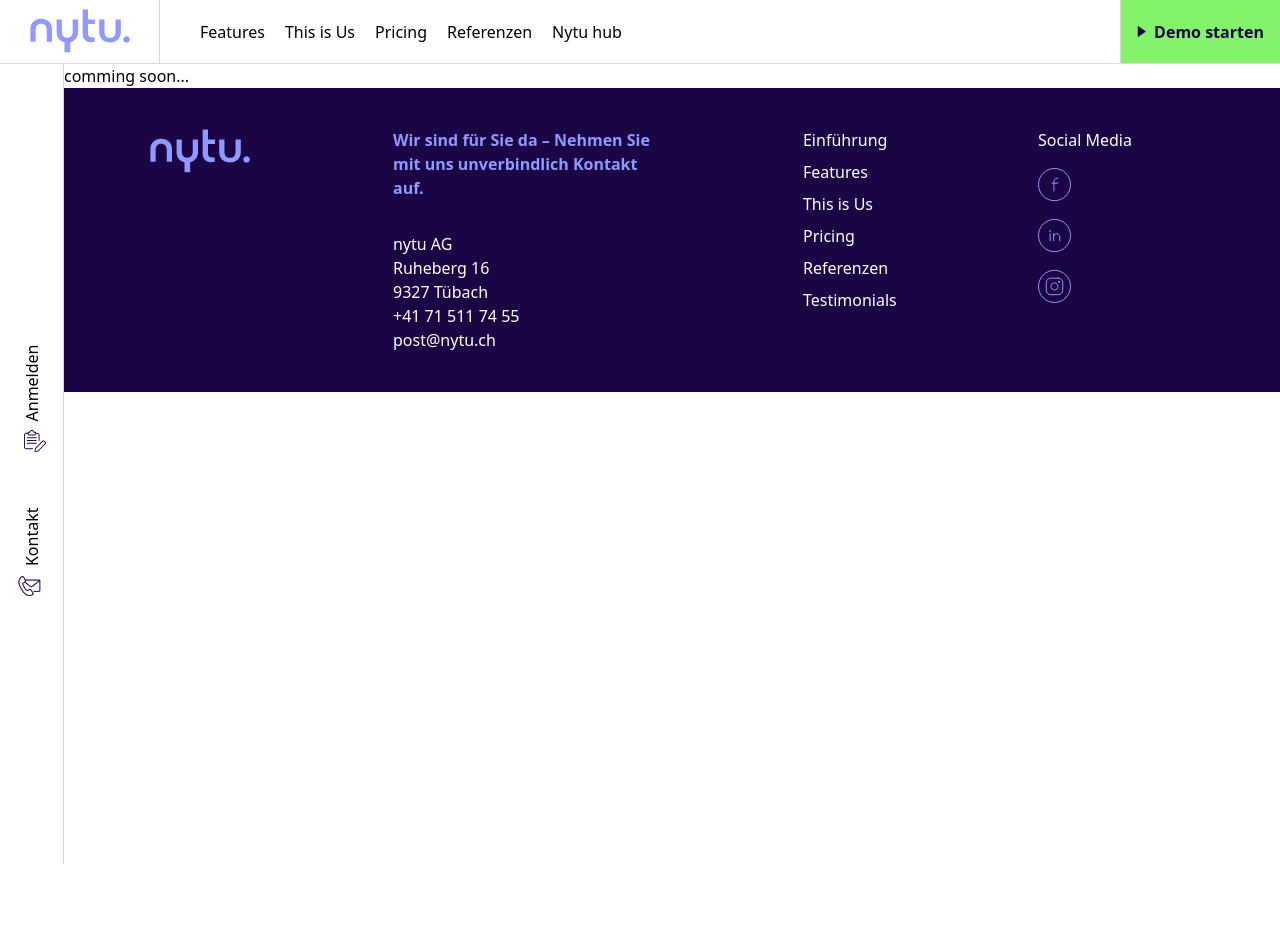
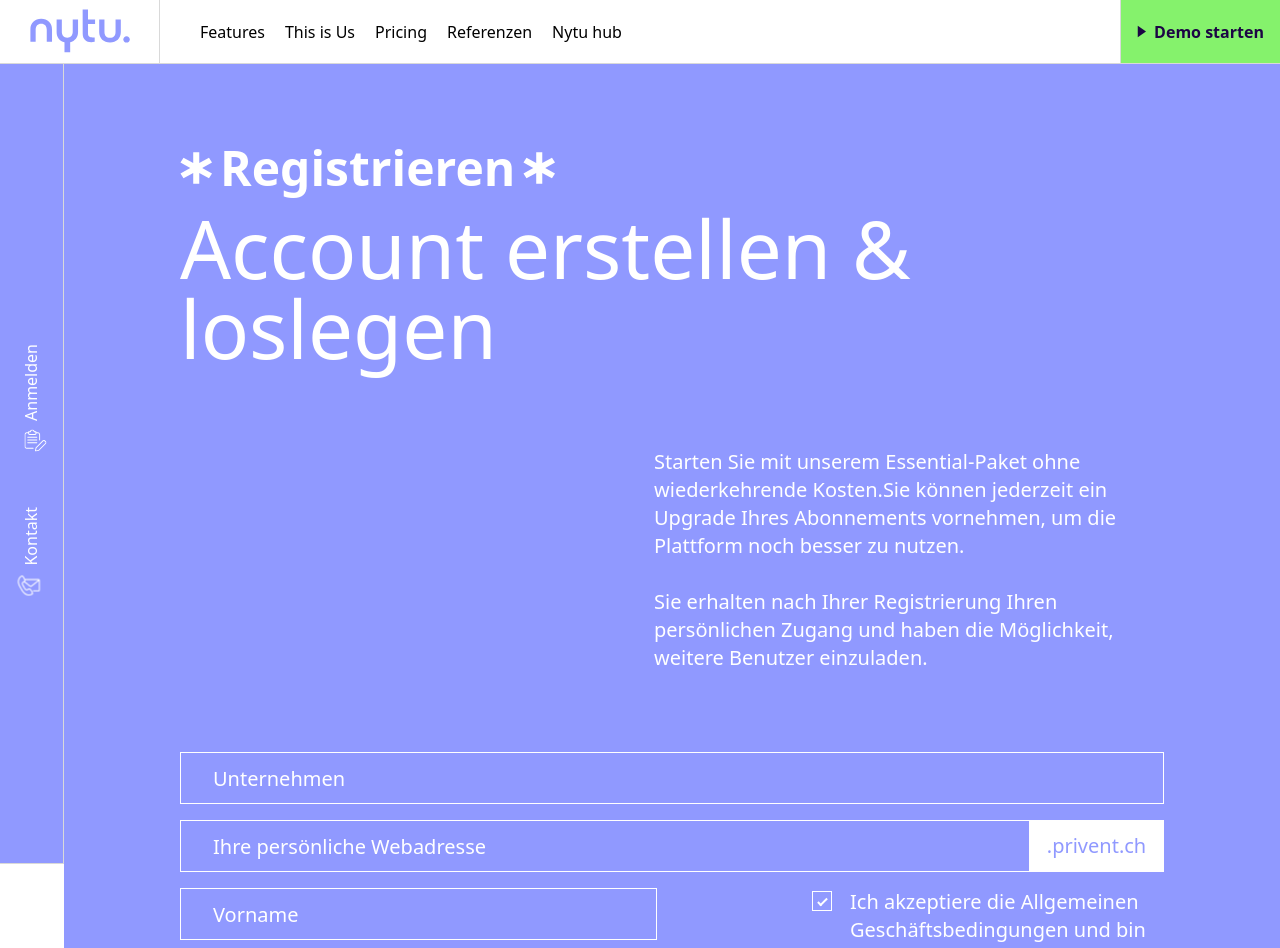
Before and after one commit to abdelaliabouelhassan/nytu, a Nuxt app: page /register in a window 1280 px wide. Shown: the top 948 px of the page. Before the commit the page ends 800 px from the top, so only its background shows below. Built offline with nearby package versions, Linux system fonts and the light colour scheme.

Commit message:
register & contact

```diff
--- a/assets/css/main.css
+++ b/assets/css/main.css
@@ -5,5 +5,5 @@
 
 
 .main-container {
-    @apply  max-w-[984px] mx-auto;
+    @apply  max-w-[61.5rem] mx-auto;
 }
--- a/components/UI/Icons/Edit.vue
+++ b/components/UI/Icons/Edit.vue
@@ -4,36 +4,36 @@
     height="23"
     viewBox="0 0 22 23"
     fill="none"
-    xmlns="http://www.w3.org/2000/svg"
+    xmlns="http://www.w3.org/2000/svg" class=" fill-current"
   >
     <g clip-path="url(#clip0_1001_369)">
       <path
         d="M10.9024 22.9743C10.7823 22.9743 10.665 22.9267 10.5779 22.8405C10.4697 22.7323 10.422 22.5765 10.4523 22.4271L11.1004 19.1867C11.1187 19.0968 11.1609 19.0152 11.226 18.952L18.3558 11.8222C18.8911 11.2868 19.7647 11.2868 20.3 11.8222L21.5962 13.1183C22.1325 13.6546 22.1325 14.5263 21.5962 15.0626L14.4664 22.1924C14.4031 22.2566 14.3215 22.2997 14.2317 22.318L10.9913 22.9661C10.962 22.9716 10.9317 22.9743 10.9024 22.9743ZM11.973 19.5011L11.4872 21.9312L13.9173 21.4453L20.949 14.4136C21.1278 14.2348 21.1278 13.9442 20.949 13.7655L19.6529 12.4693C19.4741 12.2906 19.1835 12.2906 19.0048 12.4693L11.973 19.5011Z"
-        fill="#1C0544"
+
       />
       <path
         d="M8.70833 20.2244H2.29167C1.02758 20.2244 0 19.1968 0 17.9327V6.01603C0 4.75195 1.02758 3.72437 2.29167 3.72437H4.125C4.378 3.72437 4.58333 3.9297 4.58333 4.1827C4.58333 4.4357 4.378 4.64103 4.125 4.64103H2.29167C1.53358 4.64103 0.916667 5.25795 0.916667 6.01603V17.9327C0.916667 18.6908 1.53358 19.3077 2.29167 19.3077H8.70833C8.96133 19.3077 9.16667 19.513 9.16667 19.766C9.16667 20.019 8.96133 20.2244 8.70833 20.2244Z"
-        fill="#1C0544"
+
       />
       <path
         d="M15.125 11.9744C14.872 11.9744 14.6667 11.769 14.6667 11.516V6.01603C14.6667 5.25795 14.0498 4.64103 13.2917 4.64103H11.4583C11.2053 4.64103 11 4.4357 11 4.1827C11 3.9297 11.2053 3.72437 11.4583 3.72437H13.2917C14.5558 3.72437 15.5833 4.75195 15.5833 6.01603V11.516C15.5833 11.769 15.378 11.9744 15.125 11.9744Z"
-        fill="#1C0544"
+
       />
       <path
         d="M10.542 6.47437H5.04199C4.28391 6.47437 3.66699 5.85745 3.66699 5.09937V3.26603C3.66699 3.01303 3.87233 2.8077 4.12533 2.8077H5.54616C5.75883 1.7627 6.68558 0.974365 7.79199 0.974365C8.89841 0.974365 9.82516 1.7627 10.0378 2.8077H11.4587C11.7117 2.8077 11.917 3.01303 11.917 3.26603V5.09937C11.917 5.85745 11.3001 6.47437 10.542 6.47437ZM4.58366 3.72437V5.09937C4.58366 5.35145 4.78991 5.5577 5.04199 5.5577H10.542C10.7941 5.5577 11.0003 5.35145 11.0003 5.09937V3.72437H9.62533C9.37233 3.72437 9.16699 3.51903 9.16699 3.26603C9.16699 2.50795 8.55008 1.89103 7.79199 1.89103C7.03391 1.89103 6.41699 2.50795 6.41699 3.26603C6.41699 3.51903 6.21166 3.72437 5.95866 3.72437H4.58366Z"
-        fill="#1C0544"
+
       />
       <path
         d="M12.375 9.22428H3.20833C2.95533 9.22428 2.75 9.01895 2.75 8.76595C2.75 8.51295 2.95533 8.30762 3.20833 8.30762H12.375C12.628 8.30762 12.8333 8.51295 12.8333 8.76595C12.8333 9.01895 12.628 9.22428 12.375 9.22428Z"
-        fill="#1C0544"
+
       />
       <path
         d="M12.375 11.9743H3.20833C2.95533 11.9743 2.75 11.769 2.75 11.516C2.75 11.263 2.95533 11.0576 3.20833 11.0576H12.375C12.628 11.0576 12.8333 11.263 12.8333 11.516C12.8333 11.769 12.628 11.9743 12.375 11.9743Z"
-        fill="#1C0544"
+
       />
       <path
         d="M12.375 14.7243H3.20833C2.95533 14.7243 2.75 14.519 2.75 14.266C2.75 14.013 2.95533 13.8076 3.20833 13.8076H12.375C12.628 13.8076 12.8333 14.013 12.8333 14.266C12.8333 14.519 12.628 14.7243 12.375 14.7243Z"
-        fill="#1C0544"
+
       />
     </g>
     <defs>
--- a/components/UI/Icons/Star.vue
+++ b/components/UI/Icons/Star.vue
@@ -1,5 +1,5 @@
 <template>
-<svg  viewBox="0 0 33 34" fill="none" xmlns="http://www.w3.org/2000/svg">
-        <path d="M13.6323 33.25H19.8677V22.1458L29.8823 27.6528L33 22.5972L22.891 17L33 11.4028L29.8823 6.34722L19.8677 11.8542V0.75H13.6323V11.8542L3.61773 6.34722L0.5 11.4028L10.609 17L0.5 22.5972L3.61773 27.6528L13.6323 22.1458V33.25Z" fill="#9099FF"/>
+<svg class=" fill-current"  viewBox="0 0 33 34" fill="none" xmlns="http://www.w3.org/2000/svg">
+        <path d="M13.6323 33.25H19.8677V22.1458L29.8823 27.6528L33 22.5972L22.891 17L33 11.4028L29.8823 6.34722L19.8677 11.8542V0.75H13.6323V11.8542L3.61773 6.34722L0.5 11.4028L10.609 17L0.5 22.5972L3.61773 27.6528L13.6323 22.1458V33.25Z" />
 </svg>
 </template>
--- a/components/UI/PlanCard.vue
+++ b/components/UI/PlanCard.vue
@@ -2,9 +2,9 @@
     <div class=" w-full bg-white hover:bg-tertiary group  p-10 space-y-6 duration-300">
         <div class=" w-full flex flex-col items-start space-y-4 border-b border-[#D9D9D9] pb-5">
              <div class=" flex items-center space-x-2">
-                <Star class=" w-[1.375rem] h-[1.375rem]" />
+                <Star class=" w-[1.375rem] h-[1.375rem] text-primary" />
                 <span class=" text-3xl font-bold text-tertiary group-hover:text-white">{{ plan.name }}</span>
-                <Star class=" w-[1.375rem] h-[1.375rem]" />
+                <Star class=" w-[1.375rem] h-[1.375rem] text-primary" />
             </div>
             <div class=" w-full flex flex-col items-start space-y-1">
                 <span class=" text-black text-xl font-normal group-hover:text-white">{{ plan.description }}</span>
--- /dev/null
+++ b/components/partials/sections/contact/FirstSection.vue
@@ -0,0 +1,46 @@
+<template>
+    <section class=" w-full bg-primary  py-20">
+        <div class=" main-container  space-y-40">
+            <div class=" w-full flex flex-col items-start space-y-4">
+                <div class=" flex items-center space-x-2">
+                    <Star class=" w-[2rem] h-[2.125rem] text-white" />
+                    <span class=" text-5xl font-bold text-white">Kontakt</span>
+                    <Star class=" w-[2rem] h-[2.125rem] text-white" />
+                </div>
+                <p class=" text-[5rem] text-white font-light leading-[5rem]">
+                    Wir freuen uns von <br> Ihnen zu hören
+                </p>
+            </div>
+            <div class=" flex justify-end ">
+                <div class=" max-w-[31.875rem] w-full">
+                    <p class=" text-white font-normal text-xl">
+                        Für Ihre Fragen, Wünsche und Anliegen steht <br> Ihnen unser erfahrenes Team jederzeit zur <br> Verfügung. <br> <br>
+                        Wir stellen sicher, dass nytu perfekt auf <br> Ihre Bedürfnisse abgestimmt ist, um Ihre Events <br> zum Erfolg zu führen.
+                    </p>
+                </div>
+            </div>
+
+           <div class=" w-full grid grid-cols-2">
+             <div class=" flex flex-col items-start space-y-20 lg:pl-14">
+                <p class=" text-5xl text-white font-medium">
+                    nytu AG <br>
+                    Ruheberg 16 <br>
+                    9327 Tübach
+                </p>
+                 <p class=" text-5xl text-white font-medium">
+                    +41 71 511 74 55 <br>
+                    post@nytu.ch
+                </p>
+                <NuxtLink to="/register">
+                  <button class=" text-center text-xl font-bold text-white bg-tertiary w-[19.938rem] h-[3rem]">Jetzt kostenlos starten</button>
+                </NuxtLink>
+            </div>
+           </div>
+        </div>
+    </section>
+</template>
+
+<script setup>
+ import Star from "~/components/UI/Icons/Star.vue"
+
+</script>
--- /dev/null
+++ b/components/partials/sections/contact/SecondSection.vue
@@ -0,0 +1,9 @@
+<template>
+    <section class=" w-full bg-[#85F26C] py-24">
+        <ContactForm />
+    </section>
+</template>
+
+<script setup>
+ import ContactForm from "@/components/partials/includes/ContactForm.vue"
+</script>
--- a/components/partials/sections/pricing/FirstSection.vue
+++ b/components/partials/sections/pricing/FirstSection.vue
@@ -2,9 +2,9 @@
     <section class=" main-container pt-20 pb-28 space-y-40">
         <div class=" w-full flex flex-col items-start space-y-4">
             <div class=" flex items-center space-x-2">
-                <Star class=" w-[2rem] h-[2.125rem]" />
+                <Star class=" w-[2rem] h-[2.125rem] text-primary" />
                 <span class=" text-5xl font-bold text-tertiary">Pricing</span>
-                <Star class=" w-[2rem] h-[2.125rem]" />
+                <Star class=" w-[2rem] h-[2.125rem] text-primary" />
             </div>
             <p class=" text-[5rem] text-tertiary font-light leading-[5rem]">
                 Entdecken Sie unsere Pakete
--- /dev/null
+++ b/components/partials/sections/register/FirstSection.vue
@@ -0,0 +1,131 @@
+<template>
+    <section class=" w-full bg-primary  py-20">
+        <div class=" main-container  space-y-20">
+            <div class=" w-full flex flex-col items-start space-y-4">
+                <div class=" flex items-center space-x-2">
+                    <Star class=" w-[2rem] h-[2.125rem] text-white" />
+                    <span class=" text-5xl font-bold text-white">Registrieren</span>
+                    <Star class=" w-[2rem] h-[2.125rem] text-white" />
+                </div>
+                <p class=" text-[5rem] text-white font-light leading-[5rem]">
+                   Account erstellen & loslegen
+                </p>
+            </div>
+            <div class=" flex justify-end ">
+                <div class=" max-w-[31.875rem] w-full">
+                    <p class=" text-white font-normal text-xl">
+                        Starten Sie mit unserem Essential-Paket ohne wiederkehrende Kosten.Sie können jederzeit ein Upgrade Ihres Abonnements vornehmen, um die Plattform noch besser zu nutzen.
+                        <br> <br>
+                        Sie erhalten nach Ihrer Registrierung Ihren persönlichen Zugang und haben die Möglichkeit, weitere Benutzer einzuladen.
+                    </p>
+                </div>
+            </div>
+
+          <form action="" method="post" class=" space-y-4">
+            <input type="text" class=" w-full h-[3.25rem] border border-white bg-transparent text-white text-xl placeholder-white pl-8 outline-none pr-4" placeholder="Unternehmen" required>
+            <div class=" relative w-full">
+                  <input type="text" class=" w-full h-[3.25rem] border border-white bg-transparent text-white text-xl placeholder-white pl-8 outline-none pr-36" placeholder="Ihre persönliche Webadresse" required>
+                    <div  class=" absolute top-0 right-0 w-[8.438rem] h-[3.25rem] bg-white flex  text-center text-primary text-xl font-normal">
+                        <span class=" m-auto">.privent.ch</span>
+                    </div>
+            </div>
+            <div class=" w-full flex items-start justify-between">
+                <div class=" max-w-[29.813rem] w-full space-y-4">
+                    <input type="text" class=" w-full h-[3.25rem] border border-white bg-transparent text-white text-xl placeholder-white pl-8 outline-none pr-4" placeholder="Vorname" required>
+                    <input type="text" class=" w-full h-[3.25rem] border border-white bg-transparent text-white text-xl placeholder-white pl-8 outline-none pr-4" placeholder="Name" required>
+                    <input type="email" class=" w-full h-[3.25rem] border border-white bg-transparent text-white text-xl placeholder-white pl-8 outline-none pr-4" placeholder="Email" required>
+                    <input type="password" class=" w-full h-[3.25rem] border border-white bg-transparent text-white text-xl placeholder-white pl-8 outline-none pr-4" placeholder="Passwort" required>
+                </div>
+
+                <div class=" flex flex-col items-end space-y-24 max-w-[22rem]">
+                    <div class=" flex items-start space-x-2">
+                      <div class="control-group">
+                        <label class="control control-checkbox">
+                                <input type="checkbox" checked="checked" />
+                            <div class="control_indicator"></div>
+                        </label>
+                      </div>
+                        <p class=" text-white text-xl font-normal">Ich akzeptiere die Allgemeinen Geschäftsbedingungen und bin mit dem Datenschutz einverstanden.</p>
+                    </div>
+
+                    <button type="submit" class=" text-center text-xl font-bold text-white bg-tertiary w-[19.938rem] h-[3rem]">Anfrage senden</button>
+
+                </div>
+
+            </div>
+          </form>
+        </div>
+    </section>
+</template>
+
+<script setup>
+ import Star from "~/components/UI/Icons/Star.vue"
+
+</script>
+
+
+<style scoped>
+.control {
+    font-family: arial;
+    display: block;
+    position: relative;
+    padding-left: 30px;
+    margin-bottom: 5px;
+    padding-top: 3px;
+    cursor: pointer;
+    font-size: 16px;
+}
+    .control input {
+        position: absolute;
+        z-index: -1;
+        opacity: 0;
+    }
+.control_indicator {
+    position: absolute;
+    top: 3px;
+    left: 0;
+    height: 20px;
+    width: 20px;
+    background: #8e97ff;
+    border: 1px solid #ffffff;
+    border-radius: 0px;
+}
+.control:hover input ~ .control_indicator,
+.control input:focus ~ .control_indicator {
+    background: #9099ff;
+}
+
+.control input:checked ~ .control_indicator {
+    background: #919aff;
+}
+.control:hover input:not([disabled]):checked ~ .control_indicator,
+.control input:checked:focus ~ .control_indicator {
+    background: #919aff;
+}
+.control input:disabled ~ .control_indicator {
+    background: #e6e6e6;
+    opacity: 0.6;
+    pointer-events: none;
+}
+.control_indicator:after {
+    box-sizing: unset;
+    content: '';
+    position: absolute;
+    display: none;
+}
+.control input:checked ~ .control_indicator:after {
+    display: block;
+}
+.control-checkbox .control_indicator:after {
+    left: 7px;
+    top: 4px;
+    width: 3px;
+    height: 8px;
+    border: solid #ffffff;
+    border-width: 0 2px 2px 0;
+    transform: rotate(45deg);
+}
+.control-checkbox input:disabled ~ .control_indicator:after {
+    border-color: #7b7b7b;
+}
+</style>
--- /dev/null
+++ b/components/partials/sections/register/SecondSection.vue
@@ -0,0 +1,9 @@
+<template>
+    <section class=" w-full bg-[#85F26C] py-24">
+        <ContactForm />
+    </section>
+</template>
+
+<script setup>
+ import ContactForm from "@/components/partials/includes/ContactForm.vue"
+</script>
--- a/layouts/main.vue
+++ b/layouts/main.vue
@@ -4,15 +4,17 @@
         <!-- Body -->
         <div class=" pt-16 flex items-start w-full h-full">
              <div class=" w-full  max-w-[4rem] relative">
-                <div class=" fixed bg-white max-w-[4rem]  w-full  border-r border-[#D9D9D9] flex  h-full overflow-hidden">
+                <div :class="{' bg-primary text-white': routeName == 'contact' || routeName == 'register','bg-white text-black':routeName != 'contact' && routeName != 'register' }" class=" fixed  max-w-[4rem]  w-full border-b   border-r border-[#D9D9D9] flex  h-full overflow-hidden">
                     <div class="  flex items-center space-x-14 m-[-5.5rem] rotate-90">
                         <NuxtLink to="/register" class="flex items-center space-x-2 -space-y-2  group ">
-                            <span class="-rotate-180 group-hover:text-opacity-75 font-normal text-black text-base duration-300 ">Anmelden</span>
-                            <Edit class="-rotate-90 "/>
+                            <span class="-rotate-180 group-hover:text-opacity-75 font-normal  text-base duration-300 ">Anmelden</span>
+                            <Edit class="-rotate-90  " :class="{' text-white': routeName == 'contact' || routeName == 'register',' text-tertiary':routeName != 'contact' && routeName != 'register' }"/>
                         </NuxtLink>
                          <NuxtLink to="/contact" class="flex items-center space-x-2 space-y-1 group">
-                            <span class="-rotate-180  group-hover:text-opacity-75 font-normal text-black text-base duration-300 ">Kontakt</span>
-                            <img :src="PhoneM" alt="phone" class="-rotate-90">
+                            <span class="-rotate-180  group-hover:text-opacity-75 font-normal  text-base duration-300 ">Kontakt</span>
+                            <img :src="PhoneMw" alt="phone" class="-rotate-90" v-if="routeName == 'contact' || routeName == 'register'">
+                            <img :src="PhoneM" alt="phone" class="-rotate-90" v-else>
+
                         </NuxtLink>
                     </div>
                 </div>
@@ -35,4 +37,10 @@
     import Footer from "@/components/partials/Footer.vue"
     import Edit from "@/components/UI/Icons/Edit.vue"
     import PhoneM from "@/assets/icons/PhoneM.png"
+    import PhoneMw from "@/assets/icons/PhoneMw.png"
+
+    const route = useRoute();
+    const routeName = computed(() => {
+      return route.name
+    })
 </script>
--- a/pages/contact/index.vue
+++ b/pages/contact/index.vue
@@ -1,12 +1,17 @@
 <template>
-    <div class=" text-black">
-       comming soon...
+    <div class=" w-full">
+        <FirstSection />
+        <SecondSection />
     </div>
 </template>
 
 
 
 <script setup>
+ import FirstSection from "@/components/partials/sections/contact/FirstSection.vue"
+ import SecondSection from "@/components/partials/sections/contact/SecondSection.vue"
+
+
  useSeoMeta({ // change title and description values to your needs
     title: 'Nytu - Contact',
     description: 'Learn more about the events you like in your location.',
--- a/pages/register/index.vue
+++ b/pages/register/index.vue
@@ -1,12 +1,17 @@
 <template>
-    <div class=" text-black">
-       comming soon...
+    <div class=" w-full">
+        <FirstSection />
+        <SecondSection />
     </div>
 </template>
 
 
 
 <script setup>
+ import FirstSection from "@/components/partials/sections/register/FirstSection.vue"
+ import SecondSection from "@/components/partials/sections/register/SecondSection.vue"
+
+
  useSeoMeta({ // change title and description values to your needs
     title: 'Nytu - Register',
     description: 'Learn more about the events you like in your location.',
```
Also changed, not shown: assets/icons/PhoneMw.png (added).
